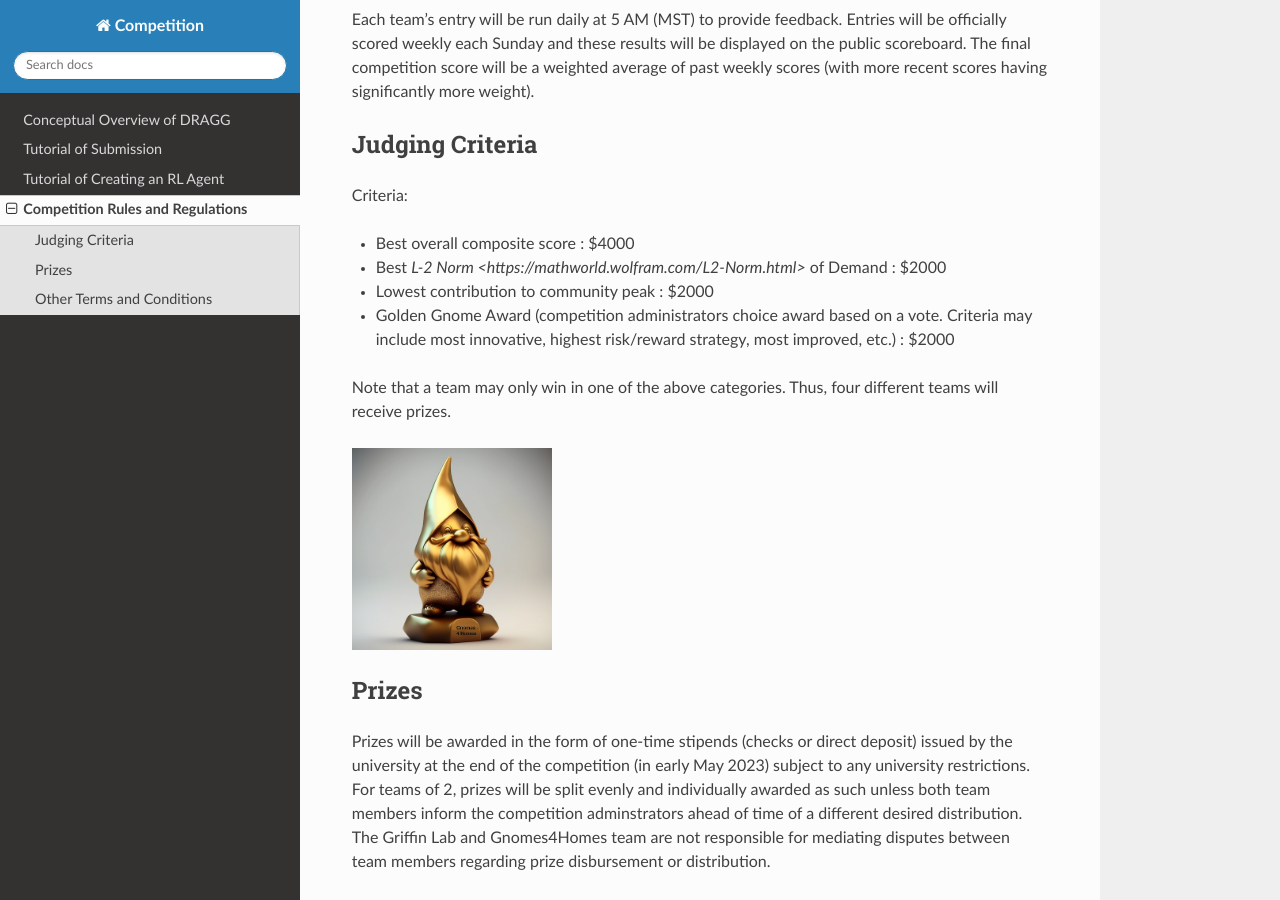
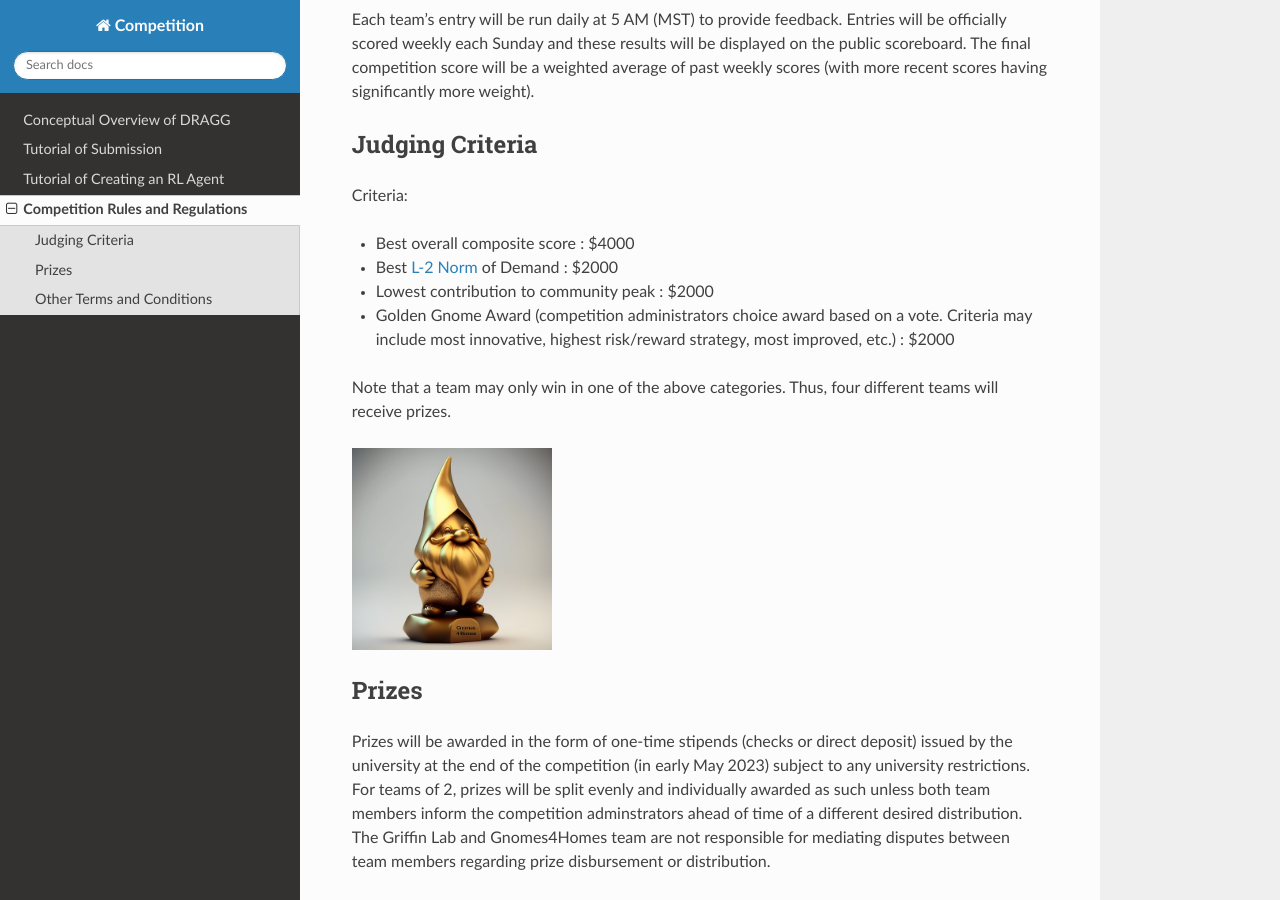
Before and after one commit to CUgriffinlab/gnomes-submission, a Sphinx documentation site: the page built from docs/source/rules.rst, in a window 1280 px wide and 900 px high, scrolled down 547 px. Built offline with Sphinx 7.4.7 and the Read the Docs theme 2.0.0, drawn with Linux system fonts in a browser that asks for light colours.

Commit message:
Update rules.rst

```diff
--- a/docs/source/rules.rst
+++ b/docs/source/rules.rst
@@ -16,7 +16,7 @@ Judging Criteria
 Criteria:
 
 - Best overall composite score : $4000
-- Best `L-2 Norm <https://mathworld.wolfram.com/L2-Norm.html>` of Demand : $2000
+- Best `L-2 Norm <https://mathworld.wolfram.com/L2-Norm.html>`_ of Demand : $2000
 - Lowest contribution to community peak : $2000
 - Golden Gnome Award (competition administrators choice award based on a vote. Criteria may include most innovative, highest risk/reward strategy, most improved, etc.) : $2000
 
```
